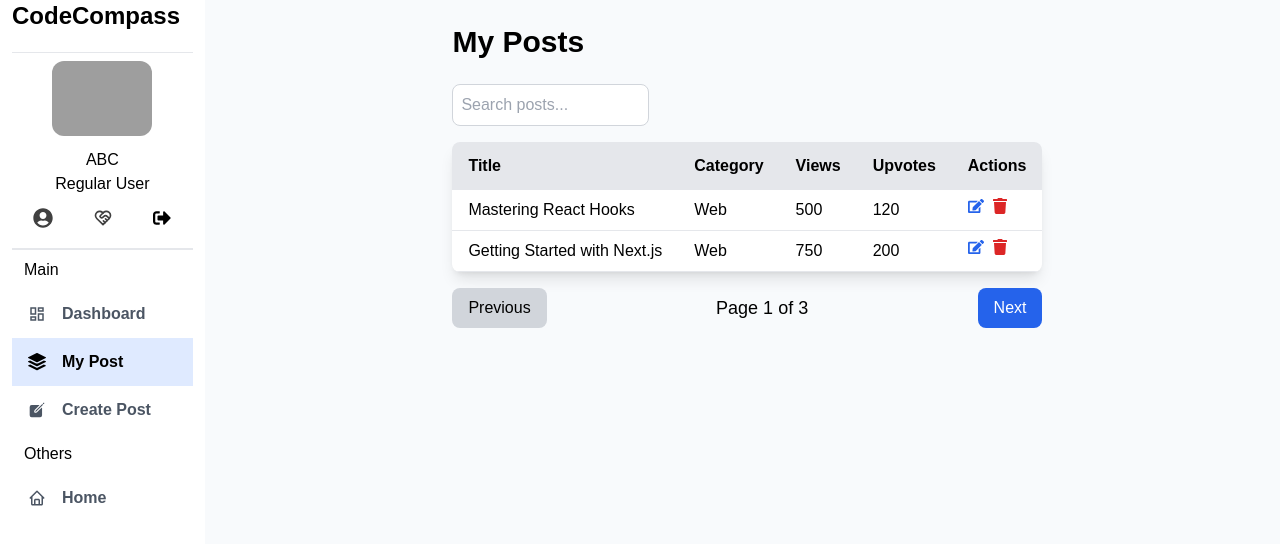
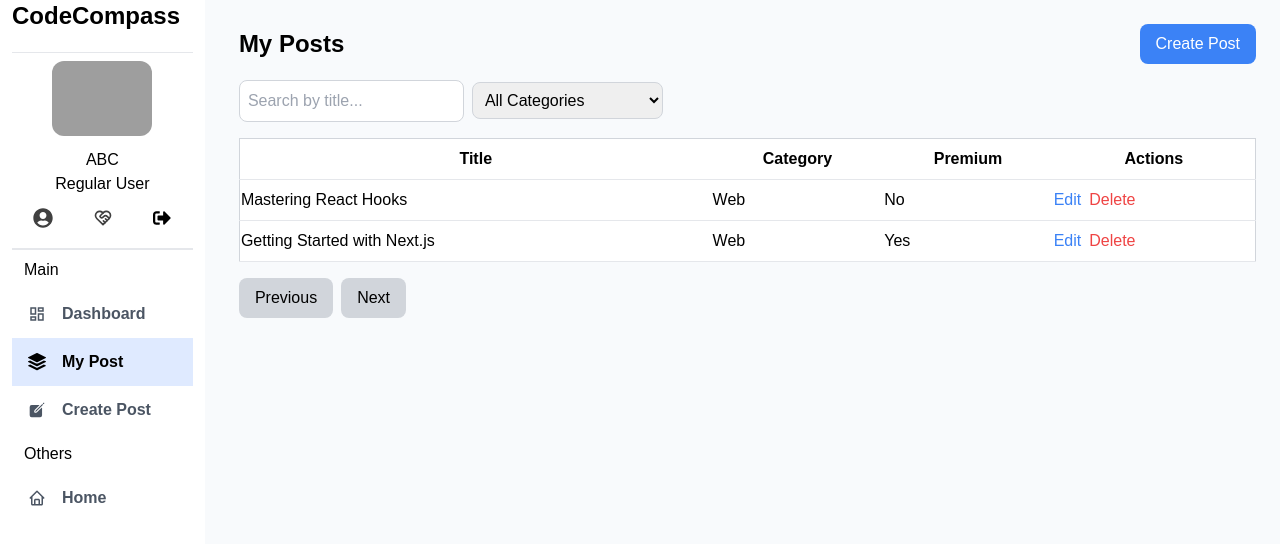
Before and after one commit to jakariamasum/CodeCompass-Client, a Next.js app: page /user/post in a window 1280 px wide. Shown: the top 544 px of the page. Built offline with nearby package versions, Linux system fonts and the light colour scheme; grey boxes are pictures that could not be loaded.

Commit message:
refractor

```diff
--- a/src/app/(user)/user/post/page.tsx
+++ b/src/app/(user)/user/post/page.tsx
@@ -1,156 +1,267 @@
 "use client";
+
 import { useState } from "react";
-import { FaTrash, FaEdit } from "react-icons/fa";
+import { useForm } from "react-hook-form";
+import { FaTimes } from "react-icons/fa";
+
+type PostFormData = {
+  title: string;
+  content: string;
+  category: string;
+  premium: boolean;
+};
+
+const categories = ["Web", "Software Engineering", "AI", "Mobile", "DevOps"];
 
 const initialPosts = [
   {
     id: 1,
     title: "Mastering React Hooks",
+    content: "Learn how to use hooks in React.",
     category: "Web",
-    views: 500,
-    upvotes: 120,
+    premium: false,
   },
   {
     id: 2,
     title: "Getting Started with Next.js",
+    content: "Discover the features of Next.js.",
     category: "Web",
-    views: 750,
-    upvotes: 200,
-  },
-  {
-    id: 3,
-    title: "Understanding JavaScript Promises",
-    category: "Software Engineering",
-    views: 300,
-    upvotes: 90,
-  },
-  {
-    id: 4,
-    title: "Exploring AI in Everyday Applications",
-    category: "AI",
-    views: 400,
-    upvotes: 110,
-  },
-  {
-    id: 5,
-    title: "A Guide to CSS Flexbox",
-    category: "Web",
-    views: 650,
-    upvotes: 160,
+    premium: true,
   },
 ];
 
-const MyPosts = () => {
+const Post = () => {
+  const [showModal, setShowModal] = useState(false);
+  const [editorContent, setEditorContent] = useState("");
   const [posts, setPosts] = useState(initialPosts);
+  const [currentPost, setCurrentPost] = useState<PostFormData | null>(null);
+  const [selectedCategory, setSelectedCategory] = useState("");
   const [searchTerm, setSearchTerm] = useState("");
   const [currentPage, setCurrentPage] = useState(1);
-  const [postsPerPage] = useState(2);
+  const [postsPerPage] = useState(5); // Adjust posts per page as needed
 
-  const handleDelete = (id: number) => {
-    const updatedPosts = posts.filter((post) => post.id !== id);
-    setPosts(updatedPosts);
+  const {
+    register,
+    handleSubmit,
+    formState: { errors },
+    reset,
+  } = useForm<PostFormData>();
+
+  const onSubmit = (data: PostFormData) => {
+    data.content = editorContent;
+
+    if (currentPost) {
+      // Update existing post
+      setPosts((prev) =>
+        prev.map((post) =>
+          post.id === currentPost.id ? { ...post, ...data } : post
+        )
+      );
+    } else {
+      // Create new post
+      setPosts((prev) => [...prev, { id: prev.length + 1, ...data }]);
+    }
+
+    reset();
+    setShowModal(false);
+    setCurrentPost(null);
+    setEditorContent("");
   };
 
-  const filteredPosts = posts.filter((post) =>
+  const handleEdit = (post) => {
+    setCurrentPost(post);
+    setEditorContent(post.content);
+    setShowModal(true);
+  };
+
+  const handleDelete = (id) => {
+    setPosts((prev) => prev.filter((post) => post.id !== id));
+  };
+
+  const filteredPosts = posts.filter(
+    (post) =>
+      (post.category === selectedCategory || selectedCategory === "") &&
       post.title.toLowerCase().includes(searchTerm.toLowerCase())
   );
 
+  // Pagination Logic
   const indexOfLastPost = currentPage * postsPerPage;
   const indexOfFirstPost = indexOfLastPost - postsPerPage;
   const currentPosts = filteredPosts.slice(indexOfFirstPost, indexOfLastPost);
-
   const totalPages = Math.ceil(filteredPosts.length / postsPerPage);
 
-  const handlePageChange = (pageNumber: number) => {
-    setCurrentPage(pageNumber);
-  };
+  return (
+    <div className="container mx-auto p-6">
+      <div className="flex justify-between items-center mb-4">
+        <h1 className="text-2xl font-semibold">My Posts</h1>
+        <button
+          onClick={() => {
+            setShowModal(true);
+            reset();
+            setCurrentPost(null);
+            setEditorContent("");
+          }}
+          className="bg-blue-500 text-white px-4 py-2 rounded-lg"
+        >
+          Create Post
+        </button>
+      </div>
 
-  return (
-    <div className="px-2 mx-auto p-6">
-      <h2 className="text-3xl font-bold mb-6">My Posts</h2>
-
-      <div className="mb-4 flex justify-between items-center">
+      <div className="mb-4">
         <input
           type="text"
-          placeholder="Search posts..."
+          placeholder="Search by title..."
           value={searchTerm}
           onChange={(e) => setSearchTerm(e.target.value)}
-          className="border border-gray-300 rounded-lg p-2 w-full md:w-1/3"
+          className="border border-gray-300 rounded-lg p-2"
         />
+        <select
+          value={selectedCategory}
+          onChange={(e) => setSelectedCategory(e.target.value)}
+          className="border border-gray-300 rounded-lg p-2 ml-2"
+        >
+          <option value="">All Categories</option>
+          {categories.map((category) => (
+            <option key={category} value={category}>
+              {category}
+            </option>
+          ))}
+        </select>
       </div>
 
-      <div className="bg-white rounded-lg shadow-lg overflow-hidden">
-        <table className="min-w-full">
-          <thead className="bg-gray-200">
+      <table className="min-w-full bg-white border border-gray-300">
+        <thead>
           <tr>
-              <th className="py-3 px-4 text-left">Title</th>
-              <th className="py-3 px-4 text-left">Category</th>
-              <th className="py-3 px-4 text-left">Views</th>
-              <th className="py-3 px-4 text-left">Upvotes</th>
-              <th className="py-3 px-4 text-left">Actions</th>
+            <th className="py-2 border-b">Title</th>
+            <th className="py-2 border-b">Category</th>
+            <th className="py-2 border-b">Premium</th>
+            <th className="py-2 border-b">Actions</th>
           </tr>
         </thead>
         <tbody>
-            {currentPosts.length > 0 ? (
-              currentPosts.map((post) => (
-                <tr key={post.id} className="border-b">
-                  <td className="py-2 px-4">{post.title}</td>
-                  <td className="py-2 px-4">{post.category}</td>
-                  <td className="py-2 px-4">{post.views}</td>
-                  <td className="py-2 px-4">{post.upvotes}</td>
-                  <td className="py-2 px-4 flex space-x-2">
-                    <button className="text-blue-600 hover:underline">
-                      <FaEdit />
+          {currentPosts.map((post) => (
+            <tr key={post.id}>
+              <td className="py-2 border-b">{post.title}</td>
+              <td className="py-2 border-b">{post.category}</td>
+              <td className="py-2 border-b">{post.premium ? "Yes" : "No"}</td>
+              <td className="py-2 border-b">
+                <button
+                  onClick={() => handleEdit(post)}
+                  className="text-blue-500 hover:underline mr-2"
+                >
+                  Edit
                 </button>
                 <button
-                      className="text-red-600 hover:underline"
                   onClick={() => handleDelete(post.id)}
+                  className="text-red-500 hover:underline"
                 >
-                      <FaTrash />
+                  Delete
                 </button>
               </td>
             </tr>
-              ))
-            ) : (
-              <tr>
-                <td colSpan={5} className="py-2 px-4 text-center">
-                  No posts found.
-                </td>
-              </tr>
-            )}
+          ))}
         </tbody>
       </table>
-      </div>
 
-      <div className="flex justify-between items-center mt-4">
+      <div className="mt-4">
         <button
-          onClick={() => handlePageChange(currentPage - 1)}
           disabled={currentPage === 1}
-          className={`px-4 py-2 rounded-lg ${
-            currentPage === 1 ? "bg-gray-300" : "bg-blue-600 text-white"
-          } `}
+          onClick={() => setCurrentPage(currentPage - 1)}
+          className="bg-gray-300 px-4 py-2 rounded-lg mr-2"
         >
           Previous
         </button>
-
-        <span className="text-lg">
-          Page {currentPage} of {totalPages}
-        </span>
-
         <button
-          onClick={() => handlePageChange(currentPage + 1)}
           disabled={currentPage === totalPages}
-          className={`px-4 py-2 rounded-lg ${
-            currentPage === totalPages
-              ? "bg-gray-300"
-              : "bg-blue-600 text-white"
-          }`}
+          onClick={() => setCurrentPage(currentPage + 1)}
+          className="bg-gray-300 px-4 py-2 rounded-lg"
         >
           Next
         </button>
       </div>
+
+      {/* Modal for Creating/Editing Post */}
+      {showModal && (
+        <div className="fixed inset-0 z-50 flex justify-center items-center bg-black bg-opacity-50">
+          <div className="bg-white w-full max-w-2xl p-6 rounded-lg shadow-lg relative">
+            <button
+              onClick={() => setShowModal(false)}
+              className="absolute top-4 right-4 text-red-500 text-2xl"
+            >
+              <FaTimes />
+            </button>
+
+            <h2 className="text-2xl mb-4 font-semibold">
+              {currentPost ? "Edit Post" : "Create New Post"}
+            </h2>
+
+            <form onSubmit={handleSubmit(onSubmit)} className="space-y-4">
+              <div>
+                <label className="block text-sm font-medium">Post Title</label>
+                <input
+                  {...register("title", { required: true })}
+                  className="w-full border border-gray-300 rounded-lg p-2"
+                  placeholder="Enter post title"
+                />
+                {errors.title && (
+                  <p className="text-red-500 text-sm">Title is required</p>
+                )}
+              </div>
+
+              <div>
+                <label className="block text-sm font-medium">Content</label>
+                <textarea
+                  {...register("content", { required: true })}
+                  className="w-full border border-gray-300 rounded-lg p-2"
+                  placeholder="Enter post content"
+                  rows={4}
+                />
+                {errors.content && (
+                  <p className="text-red-500 text-sm">Content is required</p>
+                )}
+              </div>
+
+              <div>
+                <label className="block text-sm font-medium">Category</label>
+                <select
+                  {...register("category", { required: true })}
+                  className="w-full border border-gray-300 rounded-lg p-2"
+                >
+                  <option value="">Select Category</option>
+                  {categories.map((category) => (
+                    <option key={category} value={category}>
+                      {category}
+                    </option>
+                  ))}
+                </select>
+                {errors.category && (
+                  <p className="text-red-500 text-sm">Category is required</p>
+                )}
+              </div>
+
+              <div className="flex items-center">
+                <input
+                  {...register("premium")}
+                  type="checkbox"
+                  className="mr-2"
+                />
+                <label>
+                  Tag this post as Premium (only accessible to verified users)
+                </label>
+              </div>
+
+              <button
+                type="submit"
+                className="bg-green-500 text-white px-4 py-2 rounded-lg"
+              >
+                {currentPost ? "Update Post" : "Submit Post"}
+              </button>
+            </form>
+          </div>
+        </div>
+      )}
     </div>
   );
 };
 
-export default MyPosts;
+export default Post;
```
Lines whose indentation alone changed are shown as unchanged.
